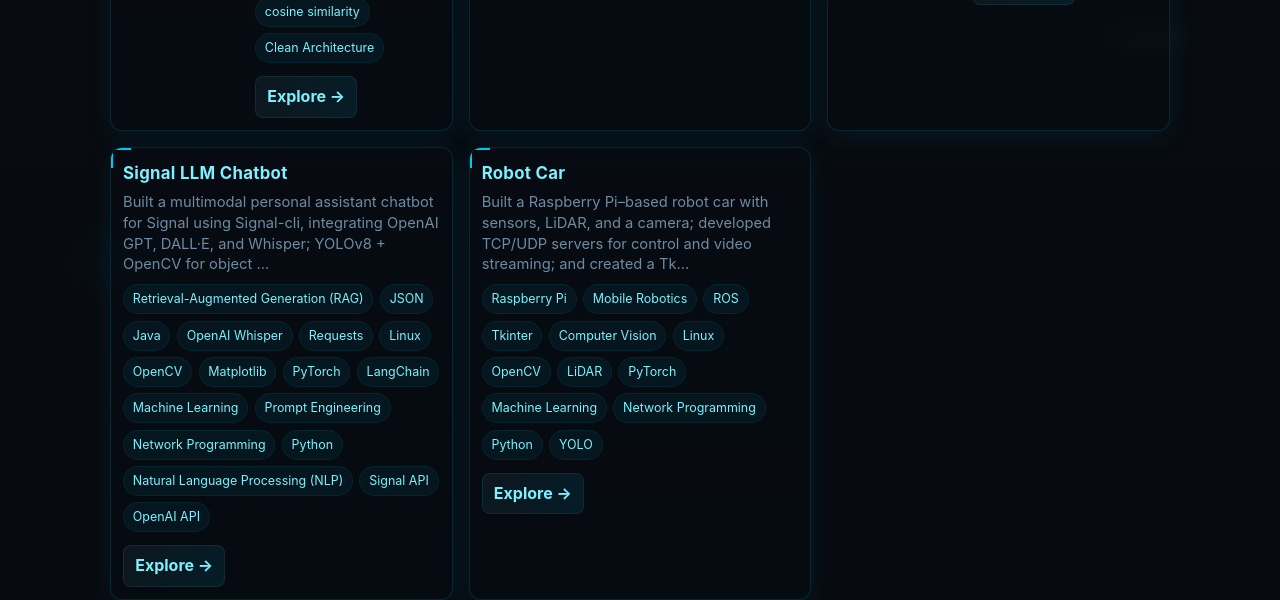
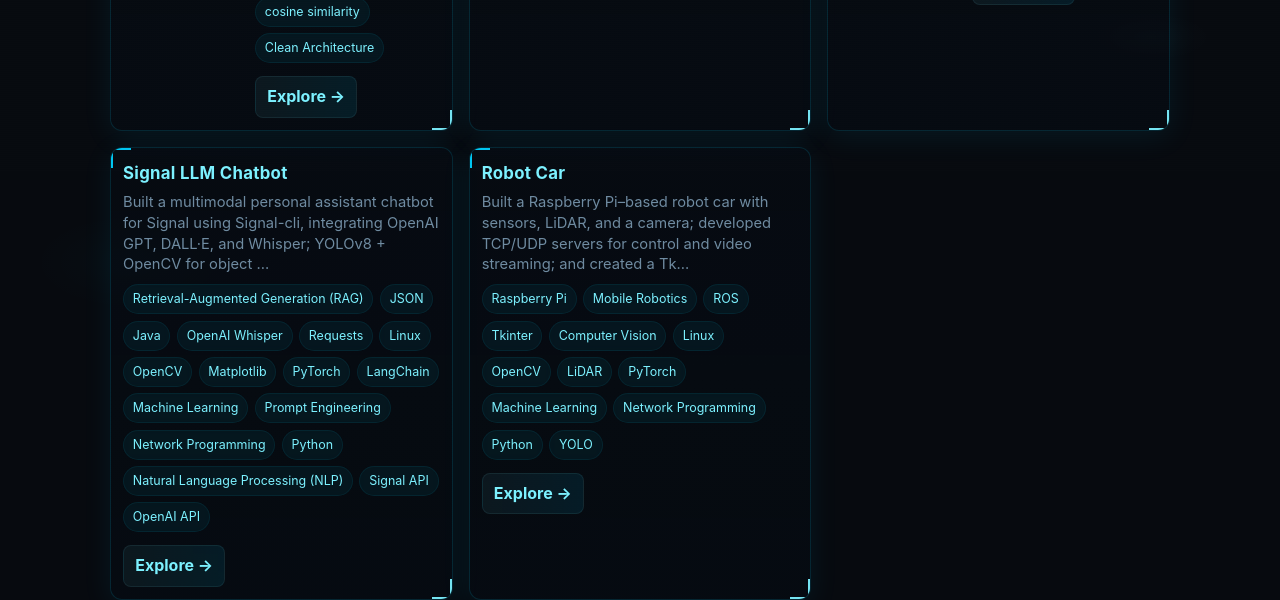
Before and after one commit to ronny-toribio/ronny-toribio.github.io, a Jekyll site: the page built from projects.md, in a window 1280 px wide. Shown: the part 728-1328 px from the top of the page. Built offline with Jekyll 4.4.1, drawn with Linux system fonts in a browser that asks for light colours.

Commit message:
Update style.css

```diff
--- a/assets/css/style.css
+++ b/assets/css/style.css
@@ -179,10 +179,10 @@ body::after{
 }
 .hud-card::after{
   bottom:0; right:0;
-  border-bottom:2px solid var(--accent);
-  border-right:2px solid var(--accent);
-  border-bottom:none;
-  border-right:none;
+  border-bottom:2px solid var(--accent-2);
+  border-right:2px solid var(--accent-2);
+  border-top:none;
+  border-left:none;
   opacity:0.9;
   filter: blur(.3px);
 }
```
